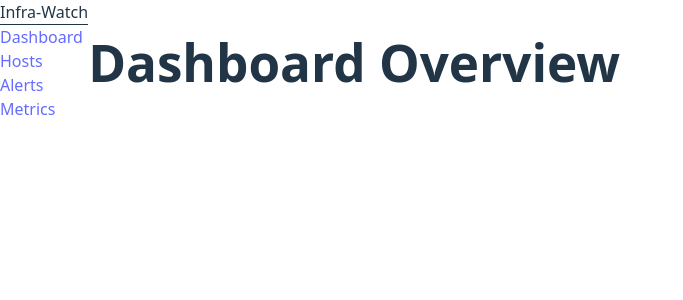
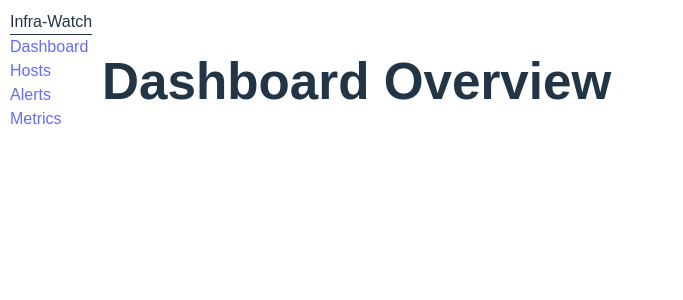
Before and after one commit to BrasJ/infra-watch, a React app in the folder frontend/: page / in a window 1280 px wide. Shown: the top 300 px of the page, without its empty margins (0-683 px from the left). Built offline with nearby package versions, Linux system fonts and the light colour scheme; the HTML template or start-up script is replaced by a standard one.

Commit message:
(fix): chart width overflow and data integration

```diff
--- a/frontend/src/App.tsx
+++ b/frontend/src/App.tsx
@@ -7,16 +7,16 @@ import MetricsDashboard from './pages/Metrics.tsx'
 
 export default function App() {
     return (
-        <div className="flex h-screen bg-gray-100 text-gray-900">
+        <div className="flex min-h-screen w-screen px-6 pl-8 bg-gray-100 text-gray-900">
             <Sidebar />
-            <div className="flex-1 p-6 overflow-y-auto">
+            <main className="flex-1 overflow-x-auto min-w-0">
                 <Routes>
                     <Route path="/" element={<Dashboard />} />
                     <Route path="/hosts" element={<Hosts />} />
                     <Route path="/alerts" element={<Alerts />} />
                     <Route path="/metrics" element={<MetricsDashboard />} />
                 </Routes>
-            </div>
+            </main>
         </div>
     )
 }
--- a/frontend/src/index.css
+++ b/frontend/src/index.css
@@ -28,10 +28,17 @@ a:hover {
 
 body {
   margin: 0;
+  padding: 10px;
+  box-sizing: border-box;
+  font-family: sans-serif;
   display: flex;
   place-items: center;
   min-width: 320px;
   min-height: 100vh;
+}
+
+main {
+  padding: 10px;
 }
 
 h1 {
--- a/frontend/src/main.tsx
+++ b/frontend/src/main.tsx
@@ -10,9 +10,7 @@ ReactDOM.createRoot(document.getElementById('root')!).render(
     <React.StrictMode>
         <BrowserRouter>
             <App />
-            <Routes>
-                <Route path="/metrics" element={<MetricsDashboard />} />
-            </Routes>
+
         </BrowserRouter>
     </React.StrictMode>
 )
--- a/frontend/src/pages/Metrics.tsx
+++ b/frontend/src/pages/Metrics.tsx
@@ -43,18 +43,21 @@ export default function MetricsDashboard() {
     return grouped
   }
 
-  const renderChart = (title: string, metricName: string) => {
+  const renderChart = (title: string, metricName: string, color: string) => {
     const dataBySnapshot = groupBySnapshot(metricName)
-    return Object.entries(dataBySnapshot).map(([snapshotId, data], index) => {
+    return (
+      <div className="flex flex-col gap-12">
+          {Object.entries(dataBySnapshot).map(([snapshotId, data], index) => {
               const values = data.map(point => point.value)
               const average = (values.reduce((sum, v) => sum + v, 0) / values.length).toFixed(2)
               const min = Math.min(...values).toFixed(2)
               const max = Math.max(...values).toFixed(2)
 
               return (
-          <div className="mb-10">
-            <h2 className="text-xl font-semibold mb-2">{title}</h2>
-            <ResponsiveContainer width="100%" height={300} key={snapshotId}>
+                  <div key={snapshotId}>
+                    <h2 className="text-xl font-semibold mb-2">{title} (Snapshot {snapshotId})</h2>
+                    <div className="w-full h-[300px] min-w-0">
+                        <ResponsiveContainer width="95%" height="100%">
                           <LineChart data={data}>
                             <CartesianGrid strokeDasharray="3 3"/>
                             <XAxis dataKey="timestamp"/>
@@ -70,6 +73,7 @@ export default function MetricsDashboard() {
                             />
                           </LineChart>
                         </ResponsiveContainer>
+                    </div>
                     <div className="text-sm text-gray-600 mt-2">
                       <span className="mr-4">Average: <strong>{average}%</strong></span><br />
                       <span className="mr-4">Min: <strong>{min}%</strong></span><br />
@@ -77,11 +81,13 @@ export default function MetricsDashboard() {
                     </div>
                   </div>
               )
-    })
+            })}
+      </div>
+    )
   }
 
   return (
-    <div className="p-6">
+    <div className="w-full min-w-0">
       <h1 className="text-2xl font-bold mb-6">Metrics Dashboard</h1>
 
       <div className="mb-6">
```
Lines whose indentation alone changed are shown as unchanged.
